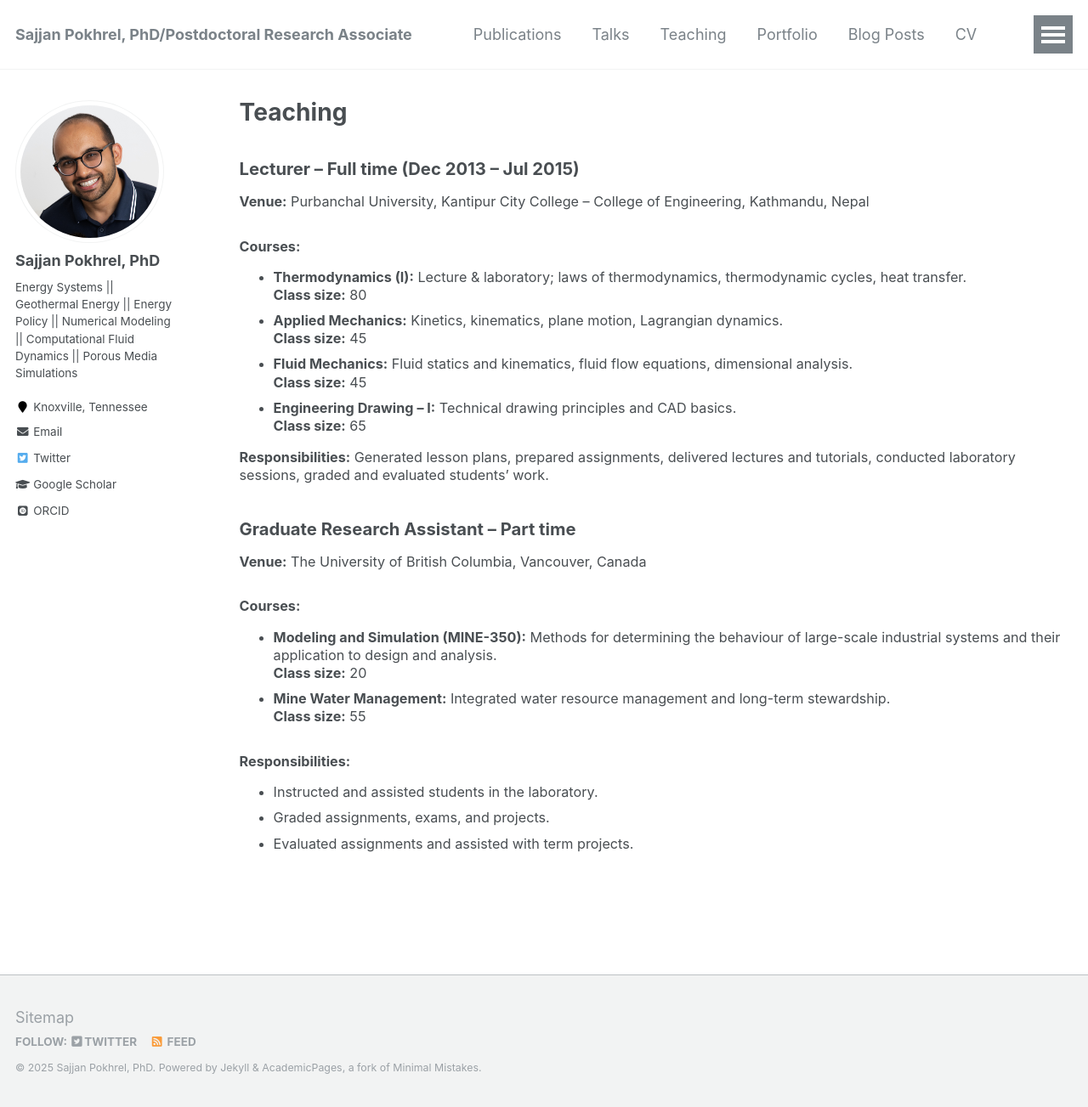
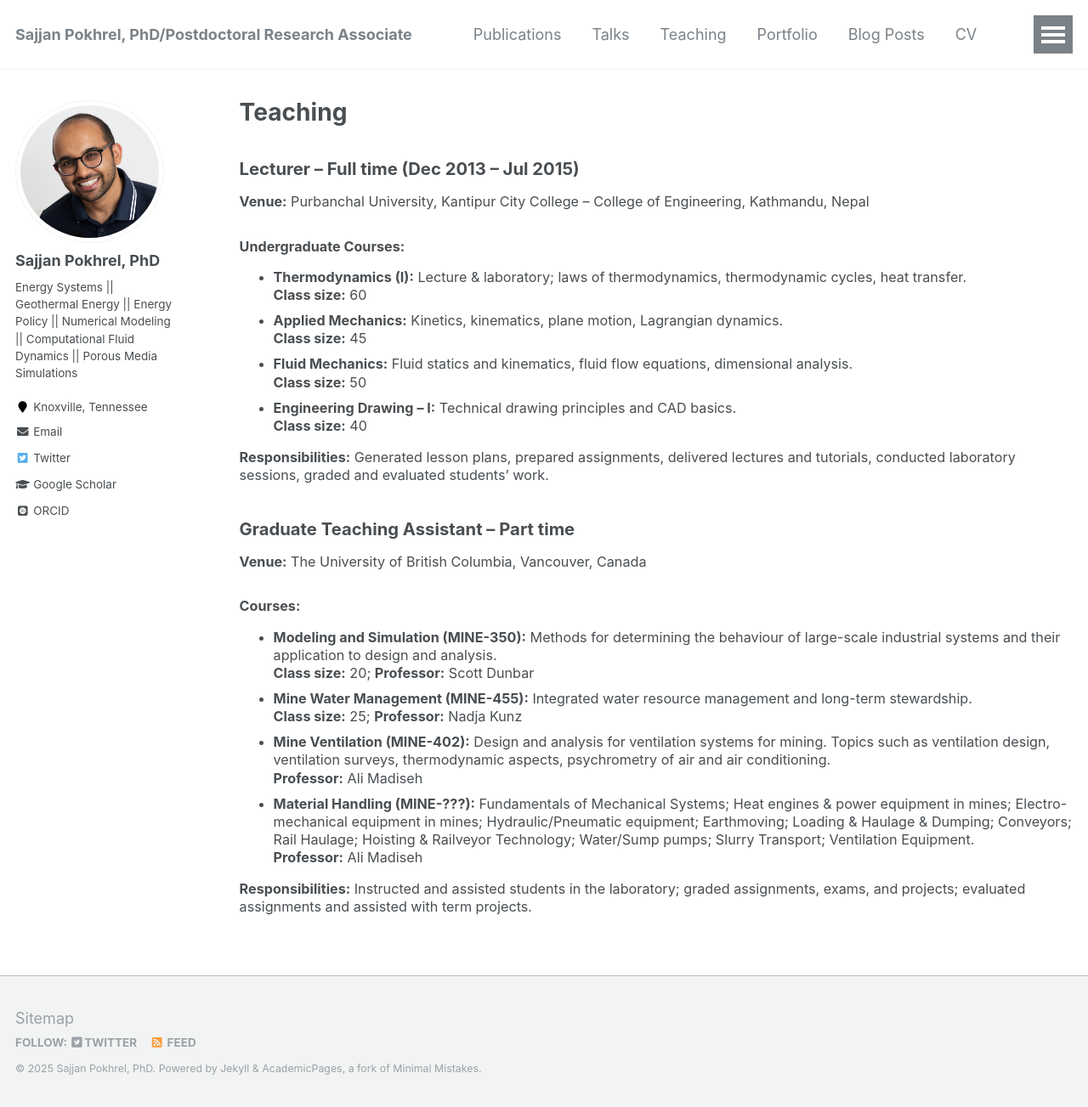
Before and after one commit to sajjanpokhrel/sajjanpokhrel.github.io, a Jekyll site: the page built from _teaching/2014-spring-teaching-1.md, in a window 1280 px wide and 1303 px high. Shown: the whole window at 85% size. Built offline with Jekyll 4.4.1, drawn with Linux system fonts in a browser that asks for light colours; some web fonts are replaced.

Commit message:
teaching changes multiple

```diff
--- a/_teaching/2014-spring-teaching-1.md
+++ b/_teaching/2014-spring-teaching-1.md
@@ -10,46 +10,33 @@ author_profile: true
 <article class="teaching-entry">
   <h2>Lecturer – Full time (Dec 2013 – Jul 2015)</h2>
   <p><strong>Venue:</strong> Purbanchal University, Kantipur City College – College of Engineering, Kathmandu, Nepal</p>
-  <h3>Courses:</h3>
+  <h3>Undergraduate Courses:</h3>
   <ul>
     <li>
-      <strong>Thermodynamics (I):</strong> Lecture & laboratory; laws of thermodynamics, thermodynamic cycles, heat transfer.
-      <br><strong>Class size:</strong> 80
+      <strong>Thermodynamics (I):</strong> Lecture & laboratory; laws of thermodynamics, thermodynamic cycles, heat transfer.<br><strong>Class size:</strong> 60
     </li>
     <li>
-      <strong>Applied Mechanics:</strong> Kinetics, kinematics, plane motion, Lagrangian dynamics.
-      <br><strong>Class size:</strong> 45
+      <strong>Applied Mechanics:</strong> Kinetics, kinematics, plane motion, Lagrangian dynamics.<br><strong>Class size:</strong> 45
     </li>
     <li>
-      <strong>Fluid Mechanics:</strong> Fluid statics and kinematics, fluid flow equations, dimensional analysis.
-      <br><strong>Class size:</strong> 45
+      <strong>Fluid Mechanics:</strong> Fluid statics and kinematics, fluid flow equations, dimensional analysis.<br><strong>Class size:</strong> 50
     </li>
     <li>
-      <strong>Engineering Drawing – I:</strong> Technical drawing principles and CAD basics.
-      <br><strong>Class size:</strong> 65
+      <strong>Engineering Drawing – I:</strong> Technical drawing principles and CAD basics.<br><strong>Class size:</strong> 40
     </li>
   </ul>
   <p><strong>Responsibilities:</strong> Generated lesson plans, prepared assignments, delivered lectures and tutorials, conducted laboratory sessions, graded and evaluated students’ work.</p>
 </article>
 
 <article class="teaching-entry">
-  <h2>Graduate Research Assistant – Part time</h2>
+  <h2>Graduate Teaching Assistant – Part time</h2>
   <p><strong>Venue:</strong> The University of British Columbia, Vancouver, Canada</p>
   <h3>Courses:</h3>
   <ul>
-    <li>
-      <strong>Modeling and Simulation (MINE-350):</strong> Methods for determining the behaviour of large-scale industrial systems and their application to design and analysis.
-      <br><strong>Class size:</strong> 20
-    </li>
-    <li>
-      <strong>Mine Water Management:</strong> Integrated water resource management and long-term stewardship.
-      <br><strong>Class size:</strong> 55
-    </li>
+    <li><strong>Modeling and Simulation (MINE-350):</strong> Methods for determining the behaviour of large-scale industrial systems and their application to design and analysis.<br><strong>Class size:</strong> 20; <strong>Professor:</strong> Scott Dunbar</li>
+    <li><strong>Mine Water Management (MINE-455):</strong> Integrated water resource management and long-term stewardship.<br><strong>Class size:</strong> 25; <strong>Professor:</strong> Nadja Kunz</li>
+    <li><strong>Mine Ventilation (MINE-402):</strong> Design and analysis for ventilation systems for mining. Topics such as ventilation design, ventilation surveys, thermodynamic aspects, psychrometry of air and air conditioning.<br><strong>Professor:</strong> Ali Madiseh</li>
+    <li><strong>Material Handling (MINE-???):</strong> Fundamentals of Mechanical Systems; Heat engines & power equipment in mines; Electro-mechanical equipment in mines; Hydraulic/Pneumatic equipment; Earthmoving; Loading & Haulage & Dumping; Conveyors; Rail Haulage; Hoisting & Railveyor Technology; Water/Sump pumps; Slurry Transport; Ventilation Equipment.<br><strong>Professor:</strong> Ali Madiseh</li>
   </ul>
-  <h3>Responsibilities:</h3>
-  <ul>
-    <li>Instructed and assisted students in the laboratory.</li>
-    <li>Graded assignments, exams, and projects.</li>
-    <li>Evaluated assignments and assisted with term projects.</li>
-  </ul>
+  <p><strong>Responsibilities:</strong> Instructed and assisted students in the laboratory; graded assignments, exams, and projects; evaluated assignments and assisted with term projects.</p>
 </article>
```
Also changed, not shown: _teaching/2015-spring-teaching-2.md (deleted, +0 -20 lines).
